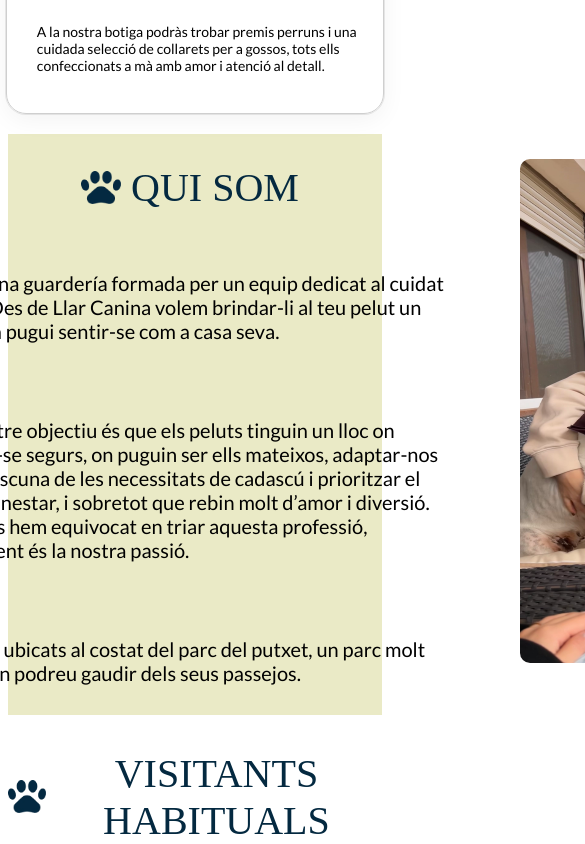
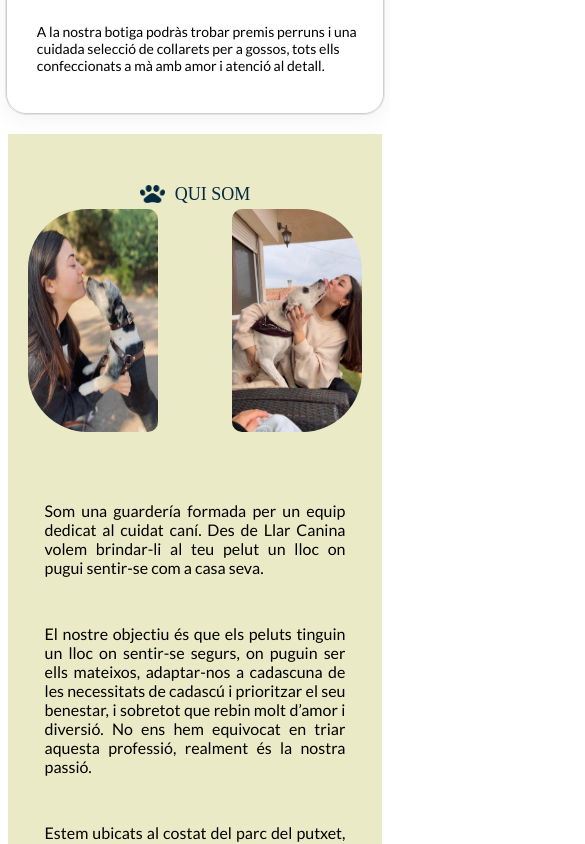
Before and after one commit to MelaMaluenda/llar-canina-front, a React (Vite) app: page /home in a window 390 px wide. Shown: the part 880-1724 px from the top of the page, 585 px wide, since content can reach past the window. Built offline with nearby package versions, Linux system fonts and the light colour scheme.

Commit message:
Modify us styles to mobile first

```diff
--- a/public/locales/es/translation.json
+++ b/public/locales/es/translation.json
@@ -20,7 +20,7 @@
   "us": {
     "title": "Quienes somos",
     "explanation1": "Somos una guardería formada por un equipo dedicado al cuidado canino. Desde Llar Canina queremos brindarle a tu peludo un sitio donde pueda sentirse como en su hogar.",
-    "explanation2": "Nuestro objetivo es que los peludos tengan un sitio donde sentirse seguros, donde puedan ser ellos mismos, adaptarnos a cada una de las necesidades de cada uno y priorizar su bienestar, y sobretodo que reciban mucho amor y diversión.No nos hemos equivocado al elegir esta profesión, realmente es nuestra pasión.",
+    "explanation2": "Nuestro objetivo es que los peludos tengan un sitio donde sentirse seguros, donde puedan ser ellos mismos, adaptarnos a cada una de las necesidades de cada uno y priorizar su bienestar, y sobretodo que reciban mucho amor y diversión. No nos hemos equivocado al elegir esta profesión, realmente es nuestra pasión.",
     "explanation3": "Estamos ubicados al lado del parque del putxet, un parque muy grande donde podrán disfrutar de sus paseos. "
   },
 
--- a/src/components/Us/UsStyled.ts
+++ b/src/components/Us/UsStyled.ts
@@ -1,63 +1,283 @@
 import styled from "styled-components";
 
 const UsStyled = styled.section`
-  padding: 0 40px;
+  padding: 10px;
   background-color: ${({ theme }) => theme.colors.lighterBackgroundOpacity};
   display: flex;
-  flex-direction: row;
-  justify-content: center;
-  gap: 40px;
+  flex-direction: column;
+  align-items: center;
+  position: relative;
 
   .us {
-    padding: 25px;
+    padding: 10px;
 
     &__presentation {
-      width: 348px;
-      height: 504px;
+      width: 130px;
+      height: 223px;
     }
 
     &__left {
-      border-radius: 80px 10px 10px 80px;
+      border-radius: 60px 10px 10px 60px;
+      position: absolute;
+      top: 75px;
+      left: 20px;
     }
 
     &__right {
-      border-radius: 10px 80px 80px 10px;
+      border-radius: 10px 60px 60px 10px;
+      position: absolute;
+      top: 75px;
+      right: 20px;
     }
   }
 
   .info {
+    display: flex;
+    flex-direction: column;
+    align-items: center;
+    gap: 210px;
+
     &__title {
-      padding: 20px 0;
+      margin: 5px;
       display: flex;
-      justify-content: center;
       align-items: center;
-      justify-content: center;
+      gap: 10px;
 
       &--footprint {
-        width: 40px;
-        height: 33px;
+        width: 25px;
+        height: 18px;
       }
 
       &--label {
-        margin: 10px;
         text-transform: uppercase;
         color: ${({ theme }) => theme.colors.darkBlueBackground};
-        font-size: ${({ theme }) => theme.typography.superTitleSize};
+        font-size: 18px;
         font-weight: 400;
         text-align: center;
       }
     }
 
     &__text {
-      padding: 10px;
-      width: 500px;
+      margin-top: 50px;
+      margin-bottom: 5px;
       display: flex;
       flex-direction: column;
-      gap: 35px;
+      gap: 15px;
+      text-align: center;
+      max-width: 85%;
 
       &--explanation {
         font-family: ${({ theme }) => theme.typography.mainFontFamily};
-        font-size: ${({ theme }) => theme.typography.titleSize};
+        font-size: 16px;
+        word-break: break-word;
+        text-align: justify;
+      }
+    }
+  }
+  @media (min-width: 400px) {
+    .us {
+      &__left {
+        left: 50px;
+      }
+
+      &__right {
+        right: 50px;
+      }
+    }
+  }
+
+  @media (min-width: 480px) {
+    padding: 0 30px;
+
+    .us {
+      &__presentation {
+        width: 150px;
+        height: 243px;
+      }
+
+      &__left {
+        top: 80px;
+        left: 60px;
+      }
+
+      &__right {
+        top: 80px;
+        right: 60px;
+      }
+    }
+
+    .info {
+      gap: 230px;
+
+      &__title {
+        margin: 10px;
+        &--footprint {
+          width: 40px;
+          height: 33px;
+        }
+
+        &--label {
+          font-size: 24px;
+        }
+      }
+
+      &__text {
+        max-width: 80%;
+        margin-bottom: 10px;
+
+        &--explanation {
+        }
+      }
+    }
+  }
+
+  @media (min-width: 560px) {
+    .us {
+      &__left {
+        left: 80px;
+      }
+
+      &__right {
+        right: 80px;
+      }
+    }
+  }
+
+  @media (min-width: 624px) {
+    .us {
+      &__presentation {
+        width: 160px;
+        height: 253px;
+      }
+
+      &__left {
+        left: 130px;
+      }
+
+      &__right {
+        right: 130px;
+      }
+    }
+  }
+
+  @media (min-width: 768px) {
+    flex-direction: row;
+    justify-content: center;
+    padding: 15px;
+
+    .us {
+      padding: 0;
+      margin-top: 50px;
+
+      &__presentation {
+      }
+
+      &__left {
+        position: static;
+      }
+
+      &__right {
+        position: static;
+      }
+    }
+
+    .info {
+      gap: 0;
+
+      &__title {
+        &--footprint {
+        }
+
+        &--label {
+          font-size: 32px;
+        }
+      }
+
+      &__text {
+        text-align: left;
+        max-width: 90%;
+        margin-top: 20px;
+        margin-bottom: 15px;
+
+        &--explanation {
+          font-size: 17px;
+        }
+      }
+    }
+  }
+
+  @media (min-width: 1024px) {
+    .us {
+      padding: 0 15px;
+
+      &__presentation {
+        width: 210px;
+        height: 303px;
+      }
+
+      &__left {
+        border-radius: 80px 10px 10px 80px;
+      }
+
+      &__rigth {
+        border-radius: 10px 80px 80px 10px;
+      }
+    }
+
+    .info {
+      &__title {
+        &--footprint {
+        }
+
+        &--label {
+          font-size: 36px;
+        }
+      }
+
+      &__text {
+        max-width: 85%;
+        margin-bottom: 20px;
+
+        &--explanation {
+          font-size: 20px;
+        }
+      }
+    }
+  }
+
+  @media (min-width: 1440px) {
+    .us {
+      padding: 10px 25px;
+      margin-top: 90px;
+      margin-bottom: 20px;
+      &__presentation {
+        width: 240px;
+        height: 333px;
+      }
+
+      &__left {
+      }
+
+      &__rigth {
+      }
+    }
+
+    .info {
+      &__title {
+        &--footprint {
+        }
+
+        &--label {
+          font-size: 40px;
+        }
+      }
+
+      &__text {
+        max-width: 90%;
+
+        &--explanation {
+          font-size: 22px;
+        }
       }
     }
   }
```
